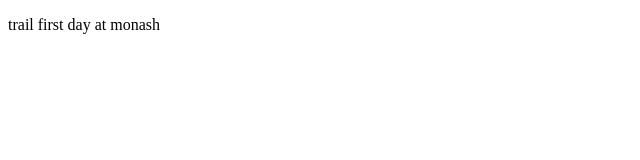
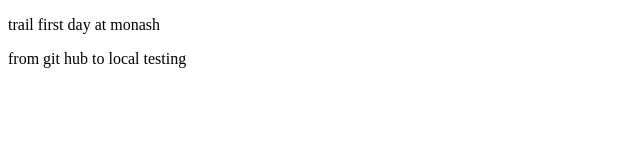
Before and after one commit to Kuleenabinoy/first-day-demo, a plain HTML site: page index.html in a window 1280 px wide. Shown: the whole page, without its empty margins (0-640 px from the left). Drawn offline with Linux system fonts and the light colour scheme.

Commit message:
Update index.html
added paragraph

```diff
--- a/index.html
+++ b/index.html
@@ -8,5 +8,6 @@
 </head>
 <body>
    <p>trail first day at monash</p>
+    <p>from git hub to local testing</p>
 </body>
 </html>
```
